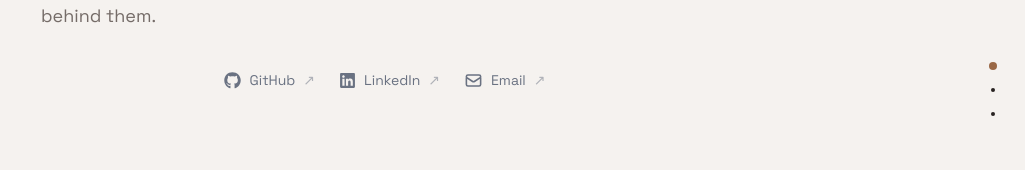
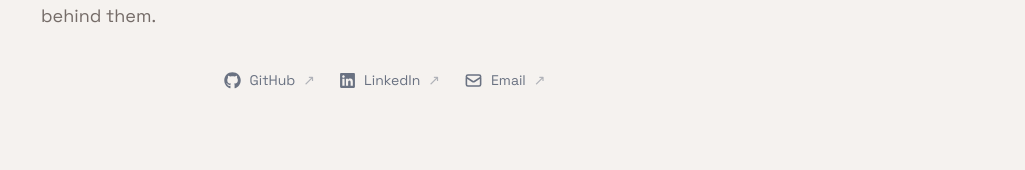
Before and after one commit to ikamania/mani-portfolio, a React (Vite) app in the folder portfolio/: page /#/ in a window 1280 px wide. Shown: the part 310-480 px from the top of the page, without its empty margins (255-1280 px from the left). Built offline with nearby package versions, Linux system fonts and the light colour scheme.

Commit message:
fix: keep navigation controls fixed during scroll

```diff
--- a/portfolio/src/components/PageDots.tsx
+++ b/portfolio/src/components/PageDots.tsx
@@ -44,7 +44,7 @@ const PageDots = () => {
     <nav
       aria-label="Page navigation"
       className="
-        fixed right-5 top-1/2
+        fixed right-5 top-1/2 animate-fade-right
         -translate-y-1/2
         flex flex-col gap-3 hidden sm:flex
       "
--- a/portfolio/src/components/ThemeToggle.tsx
+++ b/portfolio/src/components/ThemeToggle.tsx
@@ -15,7 +15,7 @@ const ThemeToggle = () => {
     <button
       type="button"
       onClick={() => setDark(!dark)}
-      className="absolute left-3 top-3 sm:left-auto sm:top-5 sm:right-5 text-accent animate-fade-right cursor-pointer"
+      className="fixed left-3 top-3 sm:left-auto sm:top-5 sm:right-5 text-accent animate-fade-right cursor-pointer"
       aria-label="Toggle theme"
     >
       {dark ? (
```
